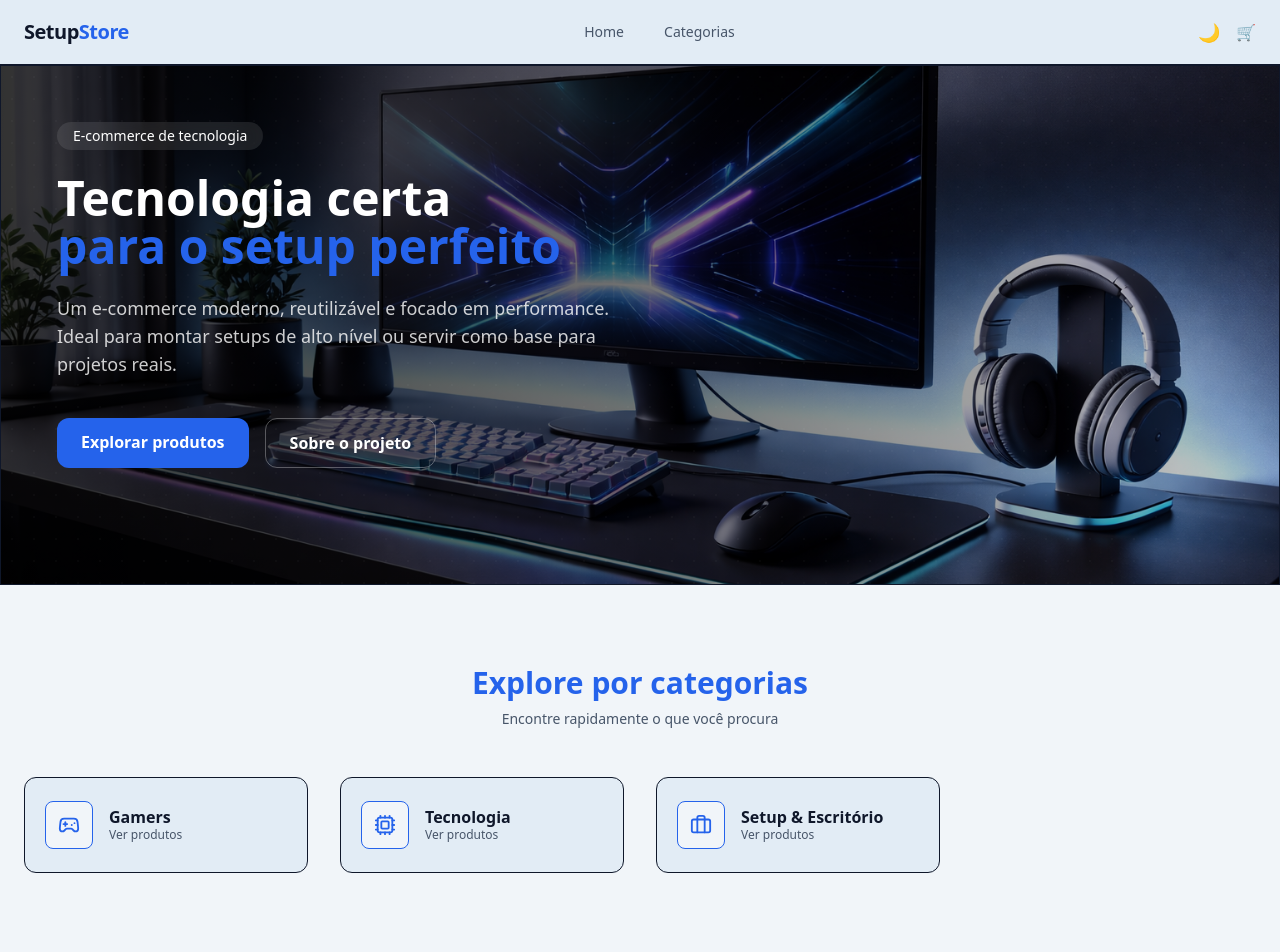
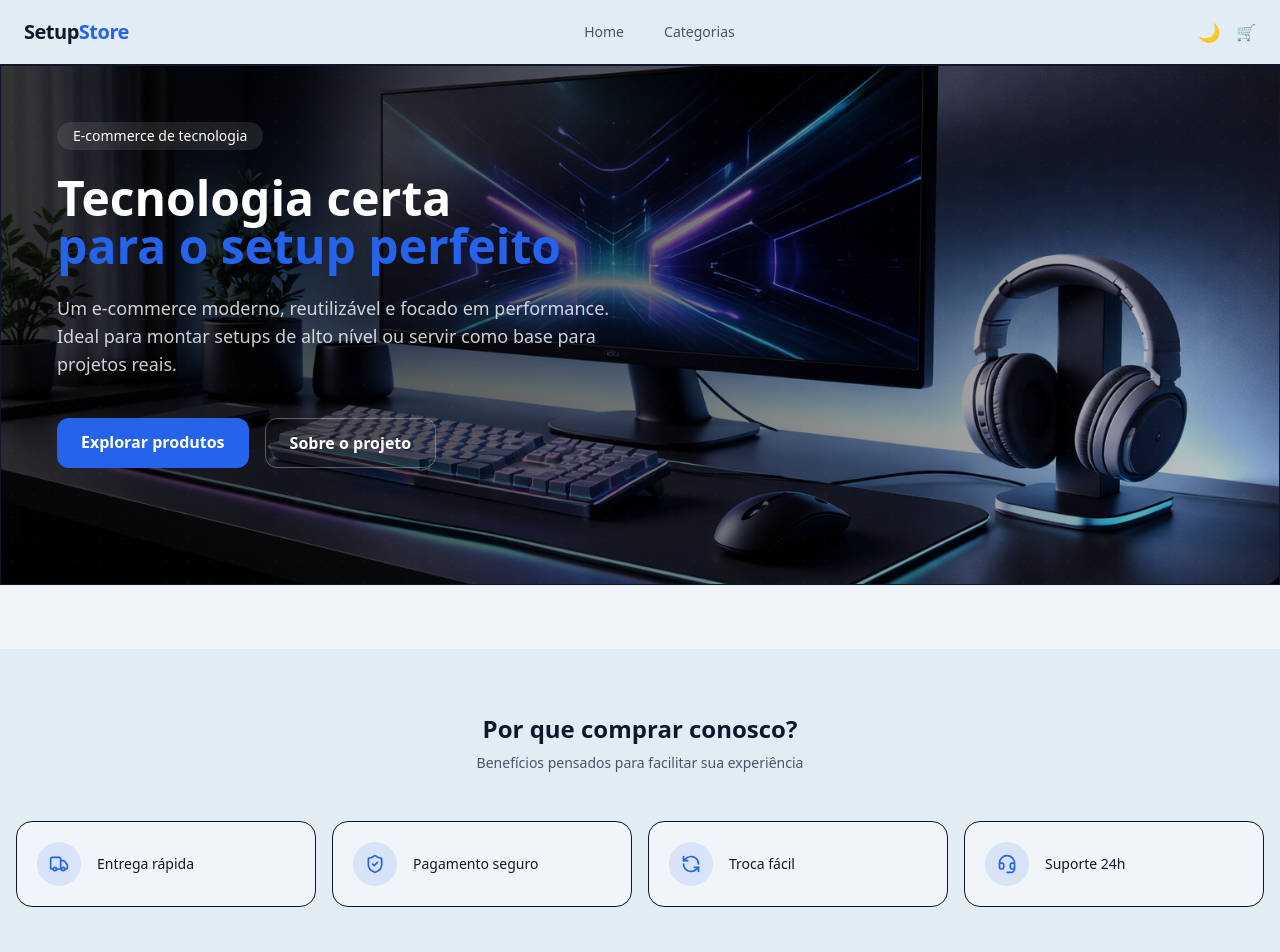
Before and after one commit to mikaeljuliao/ecommerce-store, a React (Vite) app: page / in a window 1280 px wide. Shown: the top 952 px of the page. Built offline with nearby package versions, Linux system fonts and the light colour scheme.

Commit message:
feat: adiciona seção de vantagens da loja na home

```diff
--- a/src/Pages/Home.tsx
+++ b/src/Pages/Home.tsx
@@ -5,6 +5,7 @@ import { ChevronLeft, ChevronRight } from 'lucide-react'
 import { getCategorias } from '../services/products'
 import { Hero } from '../components/Hero'
 import { CategoriesSection } from '../components/CategoriesSection'
+import { VantagensDaLoja } from '../components/VantagensDaLoja'
 import { useCart } from '../context/CartContext'
 
 export default function Home() {
@@ -64,9 +65,12 @@ export default function Home() {
       <div className="max-w-full mx-auto">
 
         {/* HERO */}
-        <section className="mb-20">
+        <section className="mb-16">
           <Hero />
         </section>
+
+        {/* ✅ VANTAGENS DA LOJA */}
+        <VantagensDaLoja />
 
         {/* CATEGORIAS */}
         <CategoriesSection />
@@ -102,7 +106,6 @@ export default function Home() {
                 to={`/produto/${produto.id}`}
                 className="rounded-xl border bg-[rgb(var(--bg-secondary))]"
               >
-  {/* IMAGEM — já é estável */}
                 <div className="aspect-square p-3 flex items-center justify-center">
                   <img
                     src={produto.imagens[0]}
@@ -111,14 +114,11 @@ export default function Home() {
                   />
                 </div>
 
-  {/* CONTEÚDO */}
                 <div className="p-3">
-    {/* TÍTULO — espaço fixo */}
                   <h3 className="text-sm line-clamp-2 min-h-[2.5rem] mb-2">
                     {produto.titulo}
                   </h3>
 
-    {/* PREÇO — espaço fixo independente de promoção */}
                   <div className="min-h-[2.25rem] mb-3">
                     {produto.em_promocao ? (
                       <>
@@ -136,7 +136,6 @@ export default function Home() {
                     )}
                   </div>
 
-    {/* BOTÃO — agora sempre alinhado */}
                   <button
                     onClick={(e) => {
                       e.preventDefault()
@@ -149,7 +148,6 @@ export default function Home() {
                   </button>
                 </div>
               </Link>
-
             ))}
           </div>
         </section>
@@ -185,7 +183,6 @@ export default function Home() {
                 to={`/produto/${produto.id}`}
                 className="rounded-xl border bg-[rgb(var(--bg-secondary))]"
               >
-  {/* IMAGEM */}
                 <div className="aspect-square p-3 flex items-center justify-center">
                   <img
                     src={produto.imagens[0]}
@@ -194,7 +191,6 @@ export default function Home() {
                   />
                 </div>
 
-  {/* TEXTO COM ALTURA CONTROLADA */}
                 <div className="p-3">
                   <h3 className="text-sm line-clamp-2 min-h-[2.5rem] mb-1">
                     {produto.titulo}
@@ -221,7 +217,6 @@ export default function Home() {
                   </button>
                 </div>
               </Link>
-
             ))}
           </div>
         </section>
--- /dev/null
+++ b/src/components/VantagensDaLoja.tsx
@@ -0,0 +1,71 @@
+import {
+  Truck,
+  ShieldCheck,
+  RefreshCcw,
+  Headset
+} from 'lucide-react'
+
+export function VantagensDaLoja() {
+  const vantagens = [
+    { icon: Truck, texto: 'Entrega rápida' },
+    { icon: ShieldCheck, texto: 'Pagamento seguro' },
+    { icon: RefreshCcw, texto: 'Troca fácil' },
+    { icon: Headset, texto: 'Suporte 24h' }
+  ]
+
+  return (
+    <section className="w-full bg-[rgb(var(--bg-secondary))] py-16 mb-24">
+      <div className="max-w-7xl mx-auto px-4">
+
+        {/* HEADER */}
+        <div className="text-center mb-12">
+          <h2 className="text-2xl font-semibold mb-2">
+            Por que comprar conosco?
+          </h2>
+          <p className="text-sm text-[rgb(var(--text-muted))]">
+            Benefícios pensados para facilitar sua experiência
+          </p>
+        </div>
+
+        {/* BENEFÍCIOS */}
+        <div className="grid grid-cols-2 sm:grid-cols-4 gap-4">
+          {vantagens.map(({ icon: Icon, texto }) => (
+            <div
+              key={texto}
+              className="
+                flex items-center gap-4
+                p-5
+                rounded-2xl
+                bg-[rgb(var(--bg))]
+                border
+                border-[rgb(var(--border))]
+                hover:border-[rgb(var(--primary))]
+                transition
+              "
+            >
+              <div
+                className="
+                  flex items-center justify-center
+                  w-11 h-11
+                  rounded-full
+                  bg-[rgb(var(--primary)/0.12)]
+                  shrink-0
+                "
+              >
+                <Icon
+                  size={20}
+                  className="text-[rgb(var(--primary))]"
+                />
+              </div>
+
+              <span className="text-sm font-medium leading-snug">
+                {texto}
+              </span>
+            </div>
+          ))}
+        </div>
+
+      </div>
+    </section>
+  )
+}
```
Lines whose indentation alone changed are shown as unchanged.
